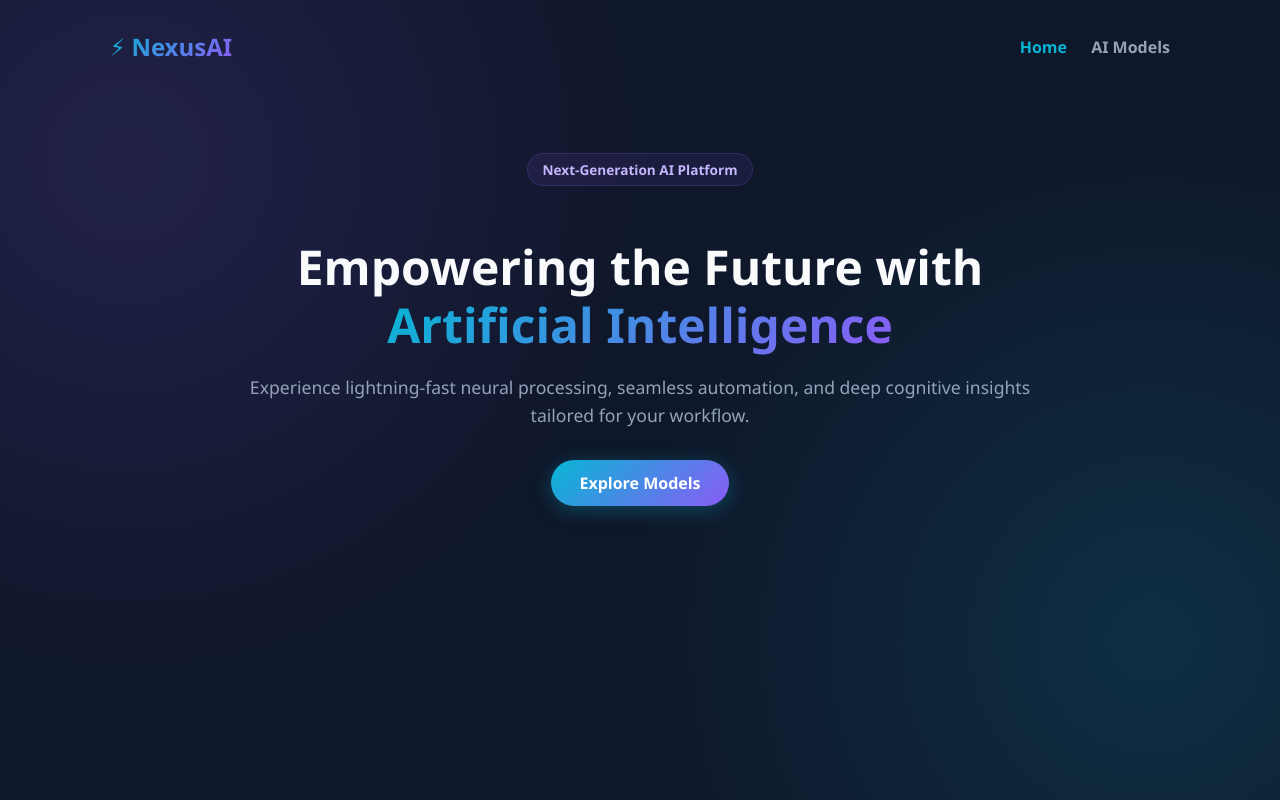
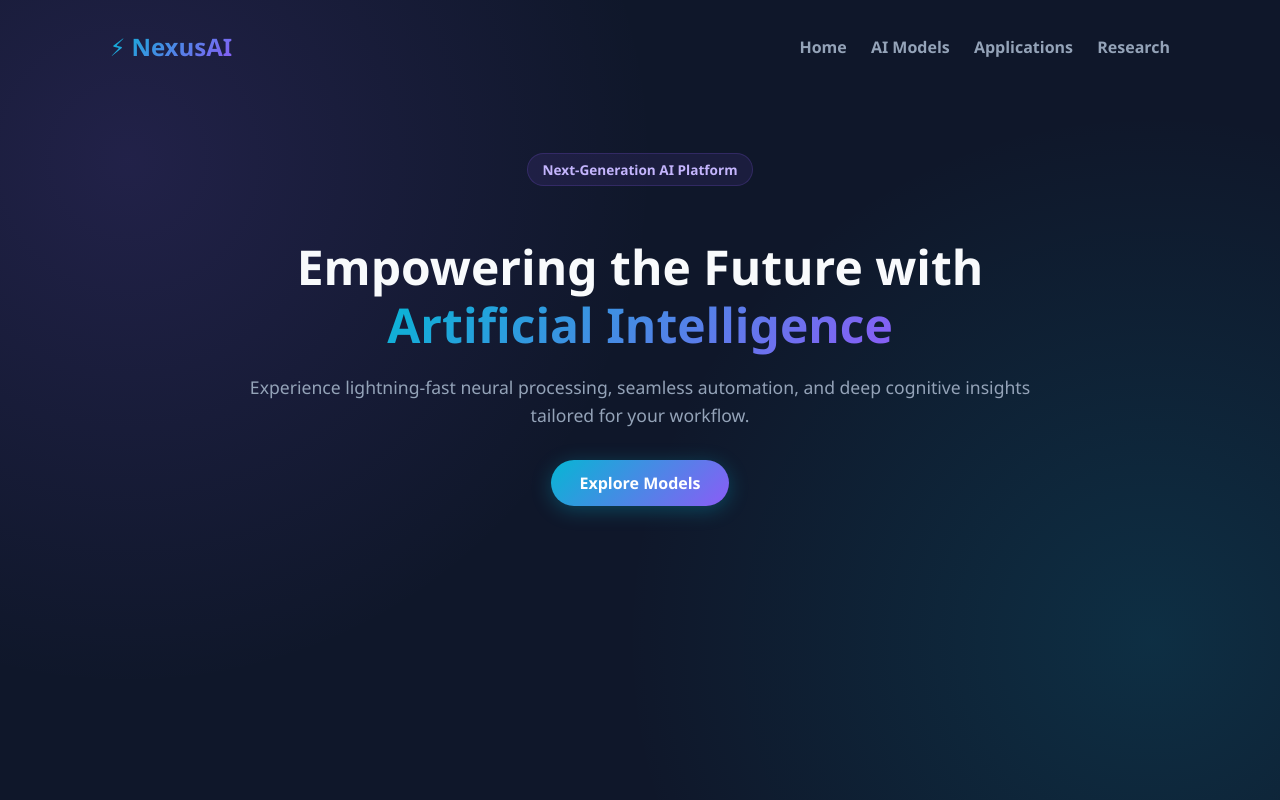
Before and after one commit to junedshaik-enter/Nexus-Ai, a plain HTML site: page index.html in a window 1280 px wide. Drawn offline with Linux system fonts and the light colour scheme.

Commit message:
Add new navigation links to header

```diff
--- a/index.html
+++ b/index.html
@@ -127,9 +127,12 @@
     <header>
         <div class="logo">⚡ NexusAI</div>
         <nav>
-            <a href="index.html" class="active">Home</a>
-            <a href="models.html">AI Models</a>
-        </nav>
+    <a href="index.html">Home</a>
+    <a href="models.html">AI Models</a>
+    <a href="applications.html">Applications</a>
+    <a href="research.html">Research</a>
+</nav>
+
     </header>
 
     <div class="hero">
```
